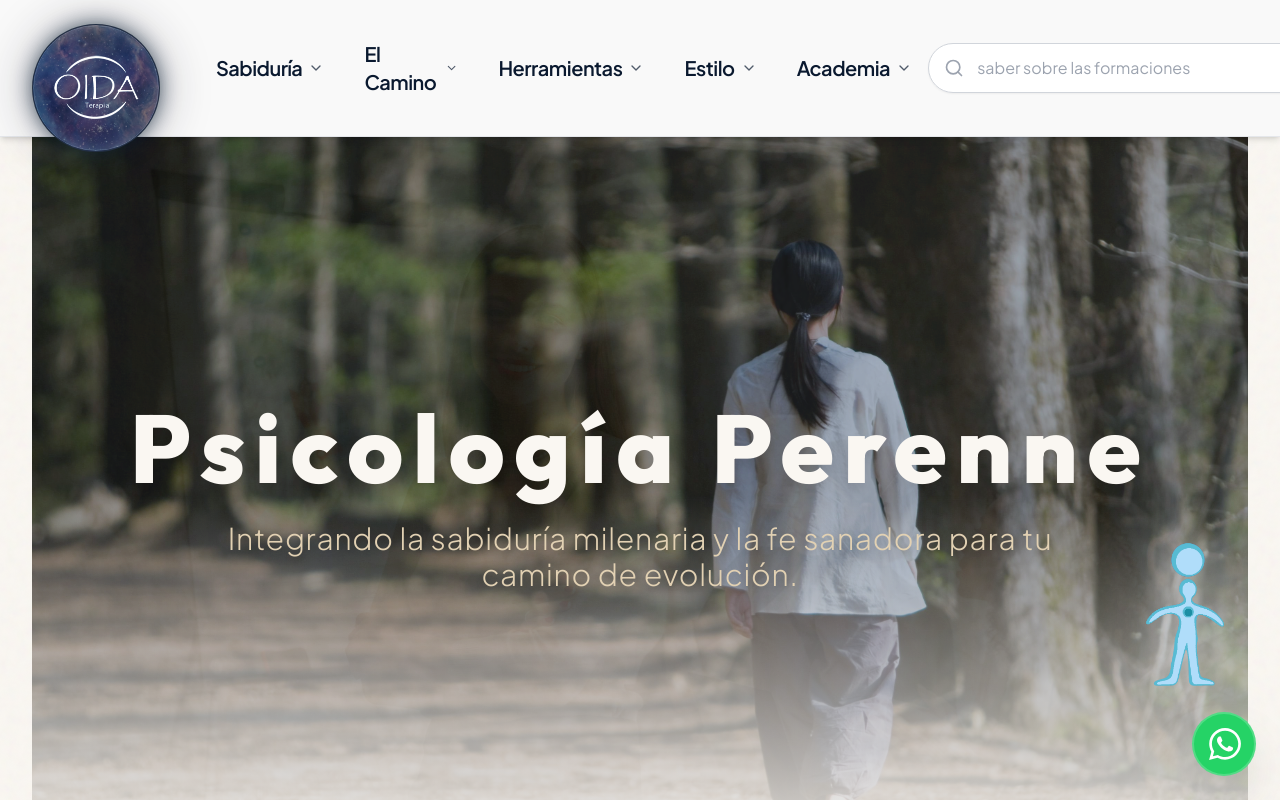
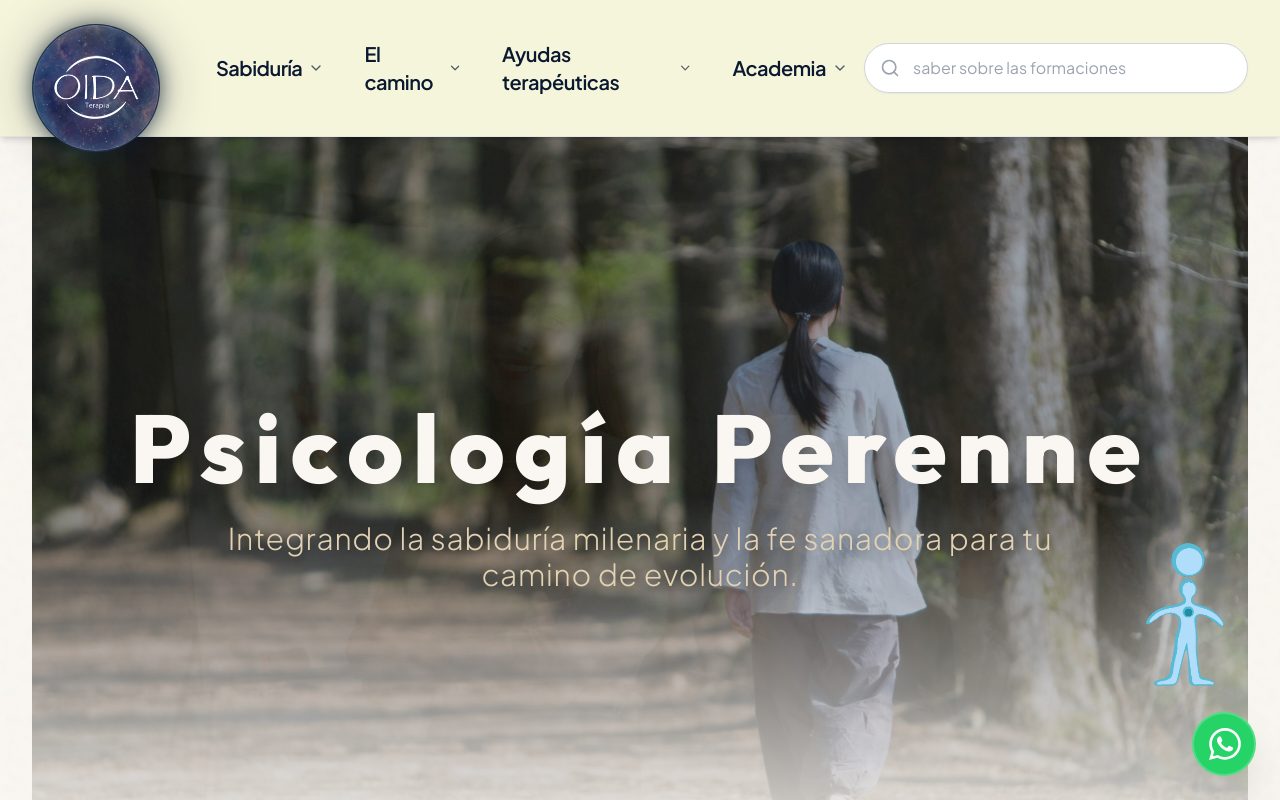
Before and after one commit to radharaniseva77/oidaterapia-org-, a Next.js app: page / in a window 1280 px wide. Shown: the top 800 px of the page. Built offline with nearby package versions, Linux system fonts and the light colour scheme.

Commit message:
style: color beige y reestructuración de menús en components

```diff
--- a/components/Navbar.tsx
+++ b/components/Navbar.tsx
@@ -7,11 +7,26 @@ import { motion, AnimatePresence } from "framer-motion";
 import WisdomPortal from "@/components/WisdomPortal";
 
 const modules = [
-  { name: "Sabiduría", path: "/sabiduria", sub: ["Psicología Perenne", "Acerca de", "Los 8 Principios"] },
-  { name: "El Camino", path: "/el-camino", sub: ["Sanación", "Animado", "El Terapeuta", "Fases"] },
-  { name: "Herramientas", path: "/herramientas", sub: ["Cuestionarios", "Purgas", "Guías", "Diagramas"] },
-  { name: "Estilo", path: "/estilo-de-vida", sub: ["Alimentación", "12 Pasos", "Oidartes", "Guía Interno"] },
-  { name: "Academia", path: "/academia", sub: ["Comunidad", "Formaciones", "Oida Tours", "Cursos"] }
+  {
+    name: "Sabiduría",
+    path: "/sabiduria",
+    sub: ["Psicología perenne", "Quiénes somos", "Los ocho principios", "El autor"]
+  },
+  {
+    name: "El camino",
+    path: "/el-camino",
+    sub: ["Animado", "Sanación", "Terapeuta Oida", "Frases"]
+  },
+  {
+    name: "Ayudas terapéuticas",
+    path: "/herramientas",
+    sub: ["Consejos y terapias", "Oida artes", "Tests", "Herramientas Oida"]
+  },
+  {
+    name: "Academia",
+    path: "/academia",
+    sub: ["Masterclass", "Talleres", "Cursos", "Formación internacional"]
+  }
 ];
 
 export default function Navbar() {
@@ -24,24 +39,22 @@ export default function Navbar() {
   };
 
   return (
-    <nav className="fixed w-full top-0 z-[60] bg-[#F9F9F9] shadow-md border-b border-gray-200 transition-all duration-300 py-2 px-4 sm:px-6 xl:px-8">
+    /* Cambiado bg-[#F9F9F9] por bg-[#F5F5DC] (Beige) */
+    <nav className="fixed w-full top-0 z-[60] bg-[#F5F5DC] shadow-md border-b border-gray-200 transition-all duration-300 py-2 px-4 sm:px-6 xl:px-8">
       <div className="max-w-[90rem] mx-auto flex items-center justify-between">
 
-        {/* GRUPO IZQUIERDO: Logo masivo + Navegación */}
         <div className="flex items-center space-x-6 xl:space-x-10 flex-1">
-          {/* LOGO */}
           <div className="flex-shrink-0 z-[70]">
             <WisdomPortal />
           </div>
 
-          {/* MENU DESKTOP */}
           <div className="hidden lg:flex items-center space-x-2">
             {modules.map((mod) => (
               <div key={mod.name} className="relative group"
                 onMouseEnter={() => setActiveDropdown(mod.name)}
                 onMouseLeave={() => setActiveDropdown(null)}
               >
-                <Link href={mod.path} className="px-4 py-2 rounded-lg text-lg xl:text-xl font-semibold transition-all duration-300 ease-out text-[#0A192F] hover:bg-gray-200 hover:shadow-sm inline-flex items-center tracking-tight">
+                <Link href={mod.path} className="px-4 py-2 rounded-lg text-lg xl:text-xl font-semibold transition-all duration-300 ease-out text-[#0A192F] hover:bg-white/50 hover:shadow-sm inline-flex items-center tracking-tight">
                   {mod.name}
                   <ChevronDown className="ml-1.5 h-4 w-4 opacity-70" />
                 </Link>
@@ -52,11 +65,15 @@ export default function Navbar() {
                       animate={{ opacity: 1, y: 0, scale: 1 }}
                       exit={{ opacity: 0, y: 10, scale: 0.95 }}
                       transition={{ duration: 0.2 }}
-                      className="absolute left-0 mt-3 w-56 rounded-2xl shadow-xl bg-white text-[#0A192F] border border-gray-100 overflow-hidden z-[80]"
+                      className="absolute left-0 mt-3 w-64 rounded-2xl shadow-xl bg-white text-[#0A192F] border border-gray-100 overflow-hidden z-[80]"
                     >
                       <div className="py-2">
                         {mod.sub.map((subItem) => (
-                          <Link key={subItem} href={`${mod.path}#${subItem.toLowerCase().replace(/ /g, '-')}`} className="block px-5 py-3 text-base hover:bg-gray-50 hover:text-cielo transition-colors font-medium">
+                          <Link
+                            key={subItem}
+                            href={`${mod.path}#${subItem.toLowerCase().normalize("NFD").replace(/[\u0300-\u036f]/g, "").replace(/ /g, '-')}`}
+                            className="block px-5 py-3 text-base hover:bg-beige-light hover:text-orange-600 transition-colors font-medium"
+                          >
                             {subItem}
                           </Link>
                         ))}
@@ -69,7 +86,6 @@ export default function Navbar() {
           </div>
         </div>
 
-        {/* GRUPO DERECHO: Buscador Desktop */}
         <div className="hidden lg:flex items-center flex-shrink-0 ml-auto">
           <div className="relative group shadow-sm rounded-full">
             <Search className="absolute left-4 top-1/2 -translate-y-1/2 h-5 w-5 text-gray-400 group-focus-within:text-[#0A192F] transition-colors z-10" />
@@ -81,11 +97,10 @@ export default function Navbar() {
           </div>
         </div>
 
-        {/* MENÚ HAMBURGUESA MÓVIL ALINEADO */}
         <div className="flex lg:hidden ml-auto">
           <button
             onClick={() => setIsOpen(!isOpen)}
-            className="inline-flex items-center justify-center p-3 rounded-full text-[#0A192F] bg-gray-200 focus:outline-none transition-all"
+            className="inline-flex items-center justify-center p-3 rounded-full text-[#0A192F] bg-white/50 focus:outline-none transition-all"
           >
             {isOpen ? <X className="h-7 w-7" /> : <Menu className="h-7 w-7" />}
           </button>
@@ -107,8 +122,8 @@ export default function Navbar() {
                     onClick={() => toggleDropdown(mod.name)}
                     className="w-full text-left px-4 py-4 rounded-xl text-lg font-bold flex justify-between items-center text-[#0A192F] hover:bg-gray-50 transition-colors"
                   >
-                    <Link href={mod.path} onClick={() => setIsOpen(false)}>{mod.name}</Link>
-                    <ChevronDown className={`h-6 w-6 transform transition-transform duration-300 ${activeDropdown === mod.name ? 'rotate-180 text-[#0A192F]' : ''}`} />
+                    <span>{mod.name}</span>
+                    <ChevronDown className={`h-6 w-6 transform transition-transform duration-300 ${activeDropdown === mod.name ? 'rotate-180' : ''}`} />
                   </button>
                   <AnimatePresence>
                     {activeDropdown === mod.name && (
@@ -121,7 +136,7 @@ export default function Navbar() {
                         {mod.sub.map((subItem) => (
                           <Link
                             key={subItem}
-                            href={`${mod.path}#${subItem.toLowerCase().replace(/ /g, '-')}`}
+                            href={`${mod.path}#${subItem.toLowerCase().normalize("NFD").replace(/[\u0300-\u036f]/g, "").replace(/ /g, '-')}`}
                             className="block px-3 py-3 rounded-xl text-base font-medium text-gray-600 hover:text-[#0A192F] hover:bg-gray-50 transition-colors"
                             onClick={() => setIsOpen(false)}
                           >
@@ -133,16 +148,6 @@ export default function Navbar() {
                   </AnimatePresence>
                 </div>
               ))}
-              <div className="pt-6 mt-4 border-t border-gray-200">
-                <div className="relative group mx-2 mb-2">
-                  <Search className="absolute left-4 top-1/2 -translate-y-1/2 h-5 w-5 text-gray-400 group-focus-within:text-[#0A192F]" />
-                  <input
-                    type="text"
-                    placeholder="saber sobre las formaciones"
-                    className="pl-12 pr-6 py-4 w-full rounded-full border border-gray-300 bg-gray-50 text-gray-800 focus:outline-none focus:ring-2 focus:ring-[#0A192F] transition-all text-base"
-                  />
-                </div>
-              </div>
             </div>
           </motion.div>
         )}
```
